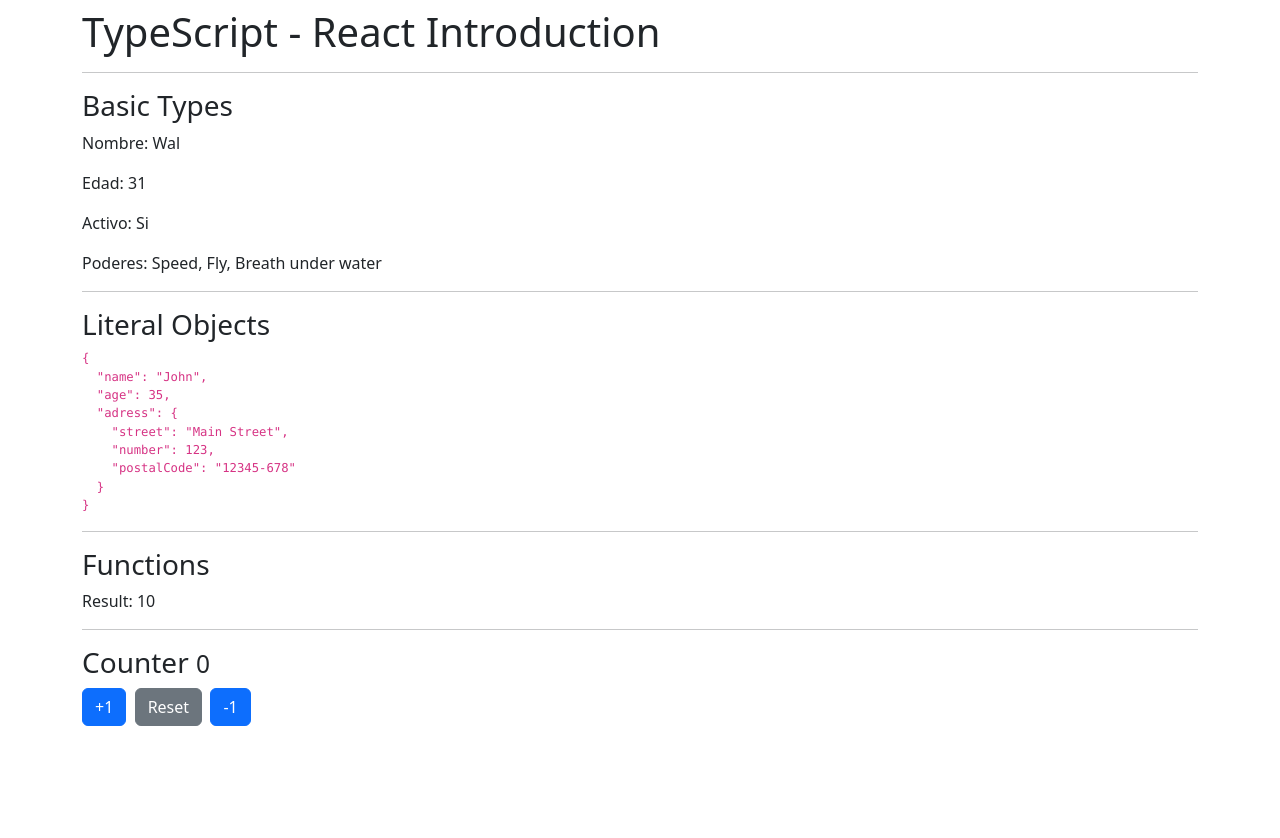
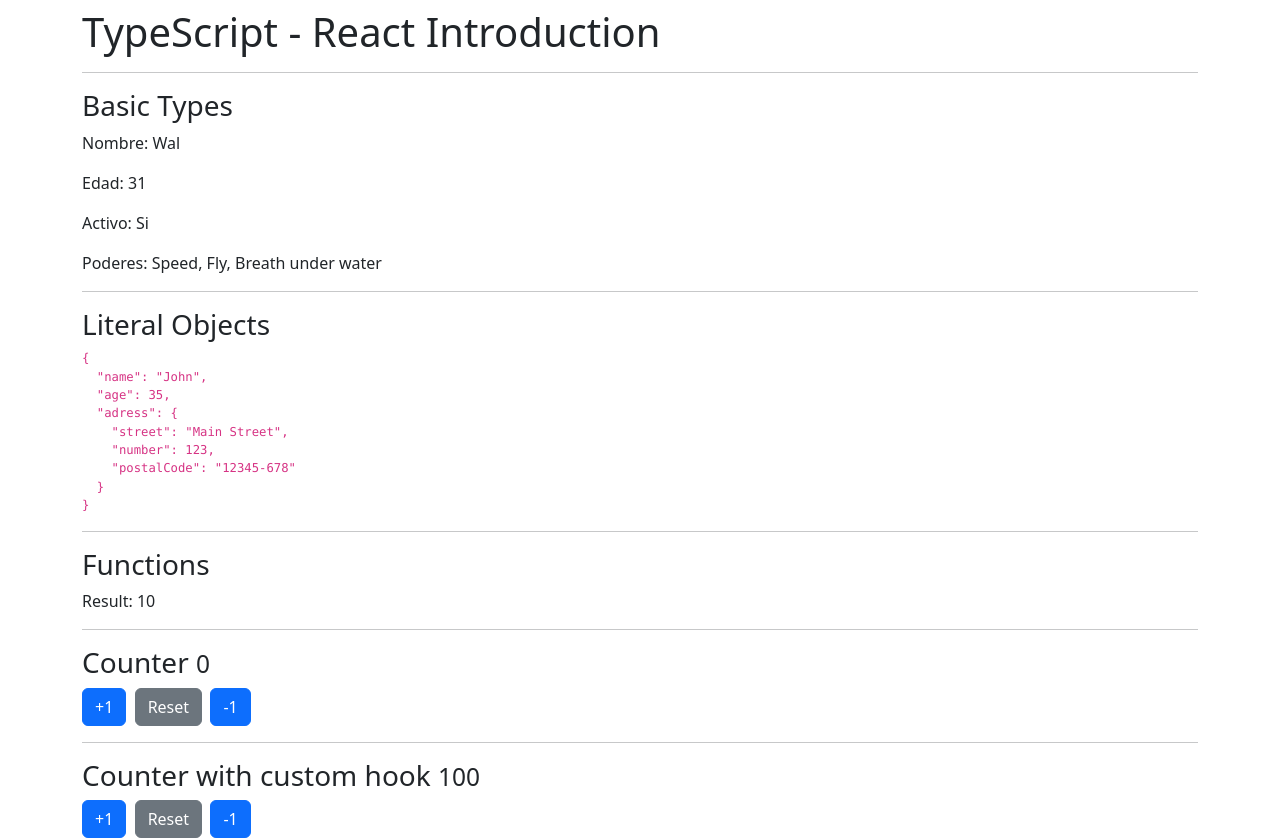
Before and after one commit to WallMonfortt/01-reinforcement, a React (Vite) app: page / in a window 1280 px wide. Before the commit the page ends 800 px from the top, so only its background shows below. Built offline with nearby package versions, Linux system fonts and the light colour scheme.

Commit message:
useCounter custom hook

```diff
--- a/src/App.tsx
+++ b/src/App.tsx
@@ -1,4 +1,5 @@
 import Counter from "./components/Counter";
+import CounterWithHook from "./components/CounterWithHook";
 import { BasicTypes } from "./typescrpt/BasicTypes";
 import Functions from "./typescrpt/Functions";
 import LiteralObjects from "./typescrpt/LiteralObjects";
@@ -15,6 +16,8 @@
       <Functions />
       <hr/>
       <Counter />
+      <hr/>
+      <CounterWithHook/>
     </div>
   )
 }
--- /dev/null
+++ b/src/components/CounterWithHook.tsx
@@ -0,0 +1,28 @@
+import useCounter from '../hooks/useCounter';
+
+const CounterWithHook = () => {
+
+    const initialValue = 100;
+
+    const {value, handleAdd, setValue} = useCounter( initialValue );
+
+  return (
+    <>
+      <h3>Counter with custom hook <small>{value}</small></h3>
+      <button
+        className='btn btn-primary'
+        onClick={ () => handleAdd(1)}
+      >+1</button> &nbsp;
+      <button
+        className='btn btn-secondary'
+        onClick={ () => setValue(initialValue)}
+        >Reset</button> &nbsp;
+      <button
+        className='btn btn-primary'
+        onClick={ () => handleAdd(-1)}
+      >-1</button>
+    </>
+  )
+}
+
+export default CounterWithHook
--- /dev/null
+++ b/src/hooks/useCounter.tsx
@@ -0,0 +1,16 @@
+import { useState } from 'react'
+
+const useCounter = ( initialValue : number = 0) => {
+  const [value, setValue] = useState(initialValue);
+
+    const handleAdd = (num:number) => {
+        setValue(value + num);
+    }
+  return {
+    value,
+    handleAdd,
+    setValue
+  }
+}
+
+export default useCounter
```
